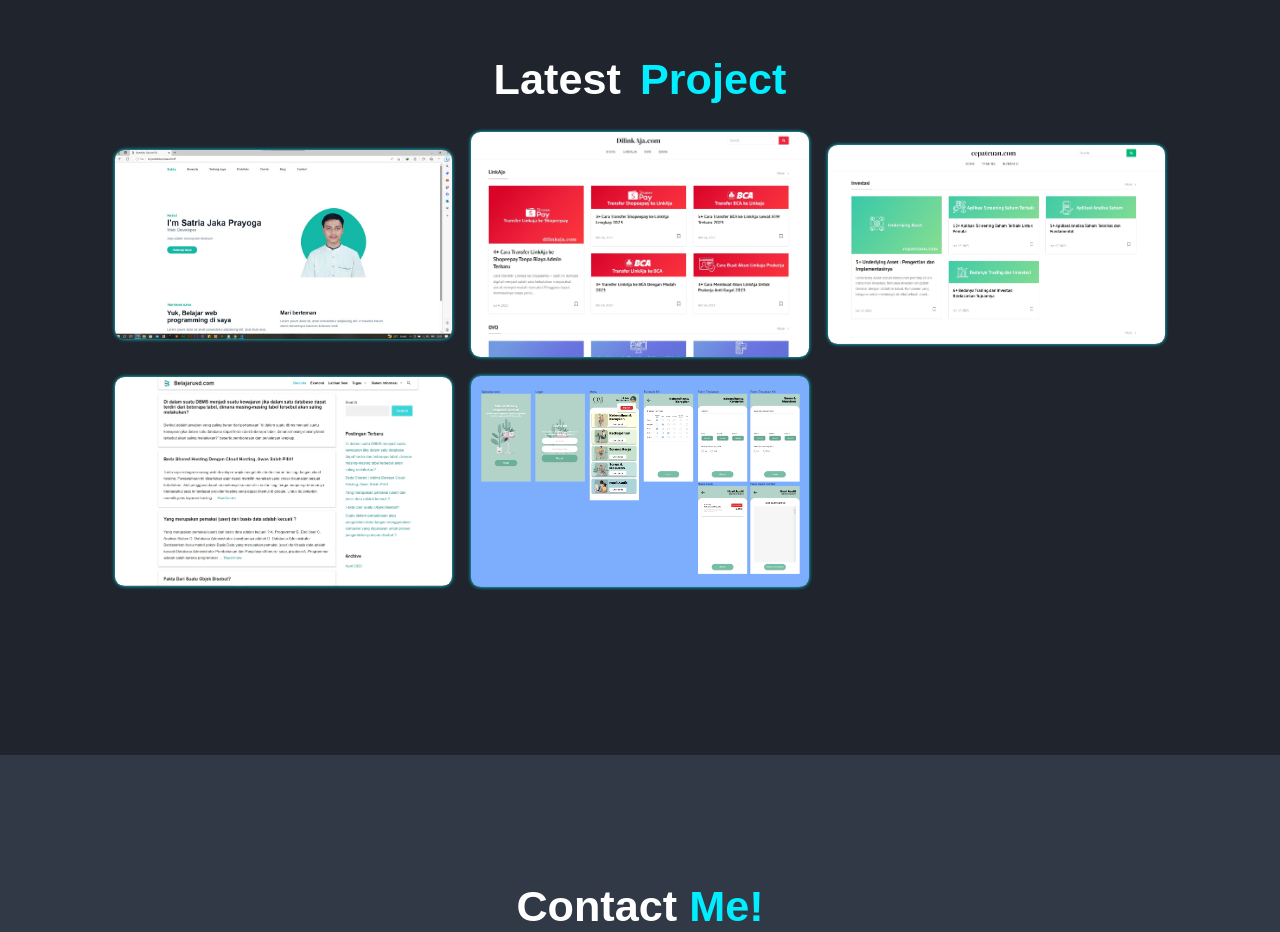
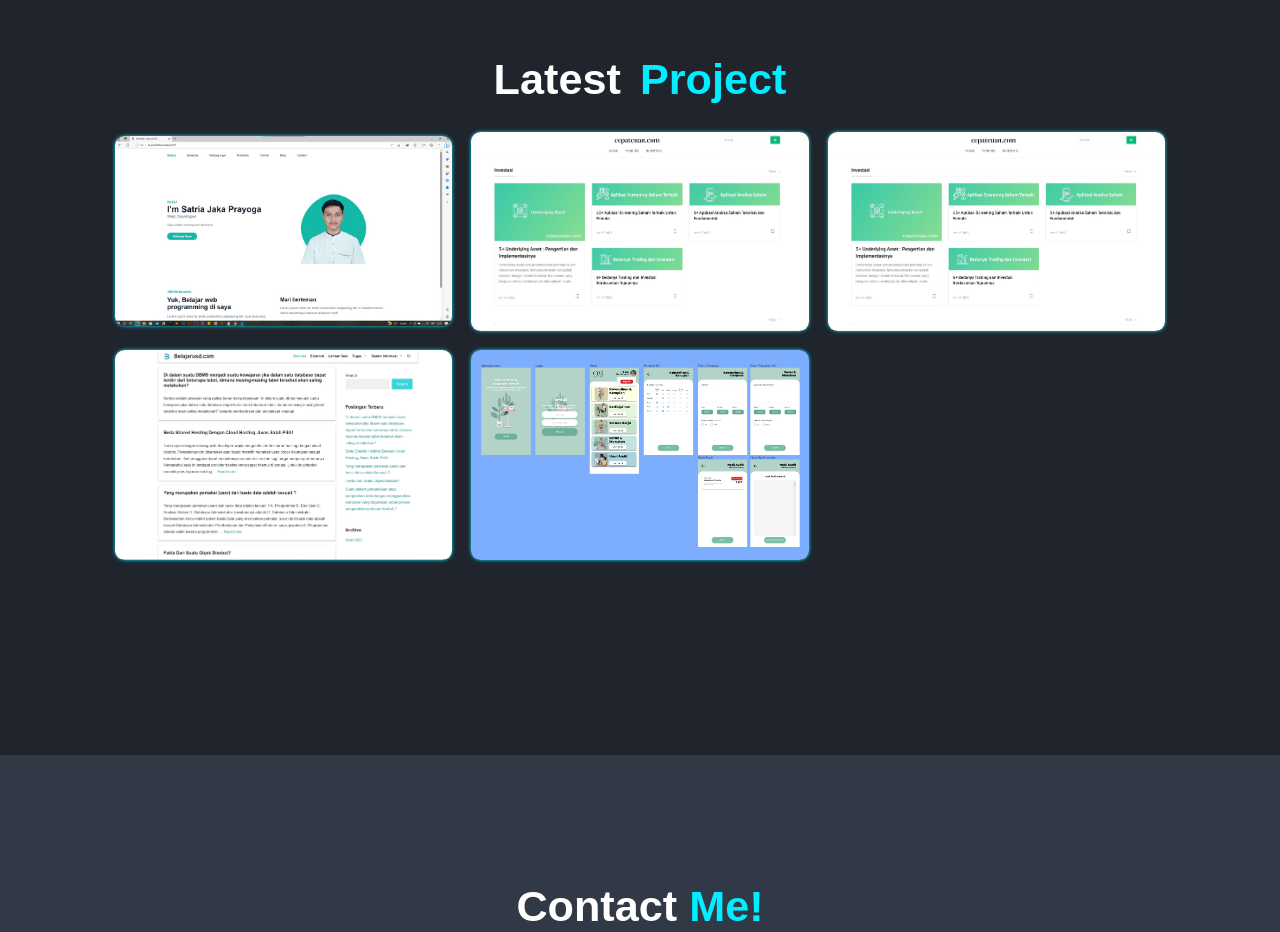
Before and after one commit to Satriajakaprayoga/tailwind-portofolio, a website: page index.html in a window 1280 px wide. Shown: the part 2660-3592 px from the top of the page. Drawn offline with nearby package versions, Linux system fonts and the light colour scheme.

Commit message:
Update index.html

```diff
--- a/index.html
+++ b/index.html
@@ -152,11 +152,11 @@
                 </div>
             </div>
             <div class="bgGradiasi1 max-w-[524.812px] sm:mx-auto">
-                <img src="dist/img/portofolio-2.jpg" alt="web-design" class="w-full transition ease-linear">
+                <img src="dist/img/portofolio-3.jpg" alt="web-design" class="w-full transition ease-linear">
                 <div class="bgGradiasi">
                     <h4 class="text-2xl font-bold sm:text-3xl md:text-2xl">Blogger</h4>
-                    <p class="text-xs my-1 p-1 text-black bg-white bg-opacity-50 rounded-md sm:text-sm sm:mx-6 md:text-xs md:mx-0">This is a blog post that i'm still working on, this site has hundreads of articles about digital wallets. I made it by using wordpress and sure this site SEO Friendly</p>
-                    <a href="https://www.dilinkaja.com" class="inline-flex justify-center items-center w-6 h-6 bg-white rounded-full sm:w-10 sm:h-10 sm:mt-4 md:w-6 md:h-6 md:mt-0">
+                    <p class="text-xs my-1 p-1 text-black bg-white bg-opacity-50 rounded-md sm:text-sm sm:mx-6 md:text-xs md:mx-0">This is a my second blog post, this site has dozens of articles about bussines and stock. Come visit to get more information and tricks  I made it by using wordpress and sure this site SEO Friendly</p>
+                    <a href="https://www.cepatcuan.com" class="inline-flex justify-center items-center w-6 h-6 bg-white rounded-full sm:w-10 sm:h-10 sm:mt-4 md:w-6 md:h-6 md:mt-0">
                         <i class="bg-white rounded-full flex justify-center">
                             <svg xmlns="http://www.w3.org/2000/svg" width="16" viewBox="0 0 24 24" style="fill: rgb(0, 0, 0);"><path d="m13 3 3.293 3.293-7 7 1.414 1.414 7-7L21 11V3z"></path><path d="M19 19H5V5h7l-2-2H5c-1.103 0-2 .897-2 2v14c0 1.103.897 2 2 2h14c1.103 0 2-.897 2-2v-5l-2-2v7z"></path></svg>
                         </i>
```
